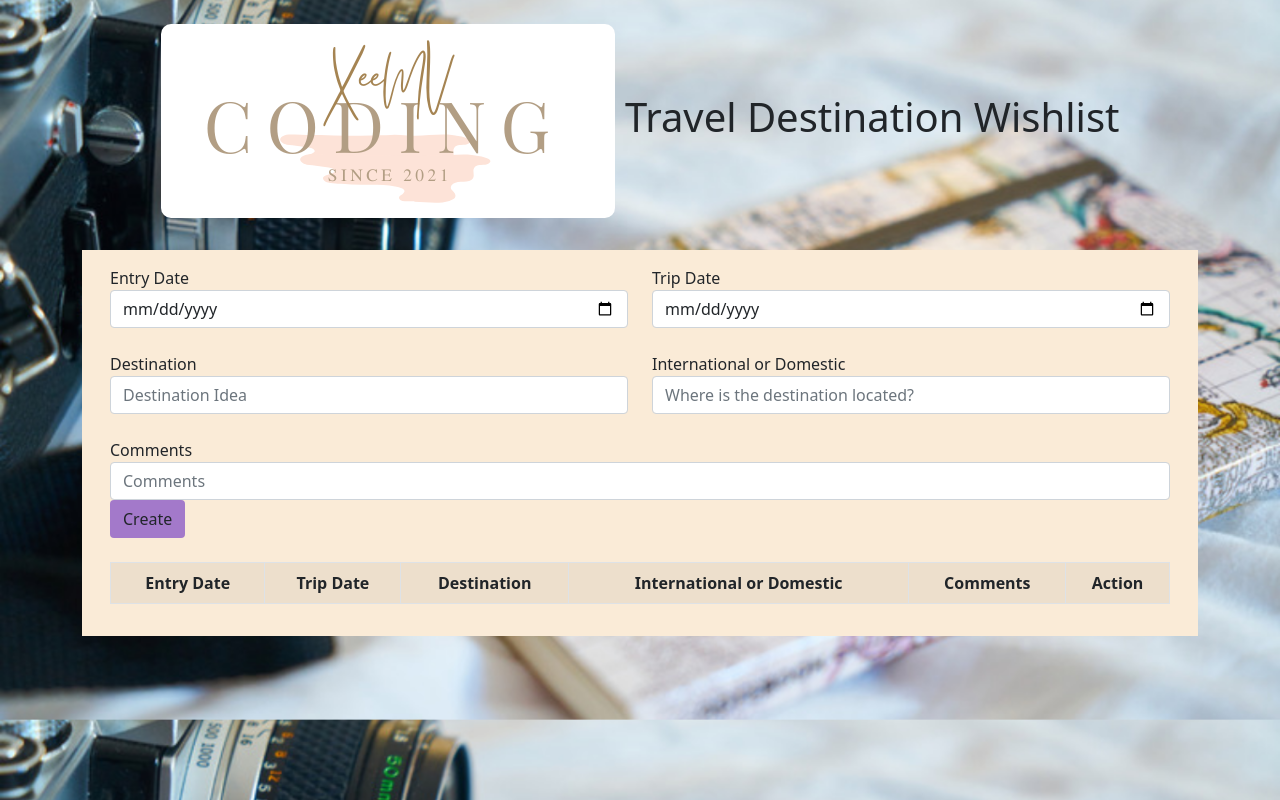
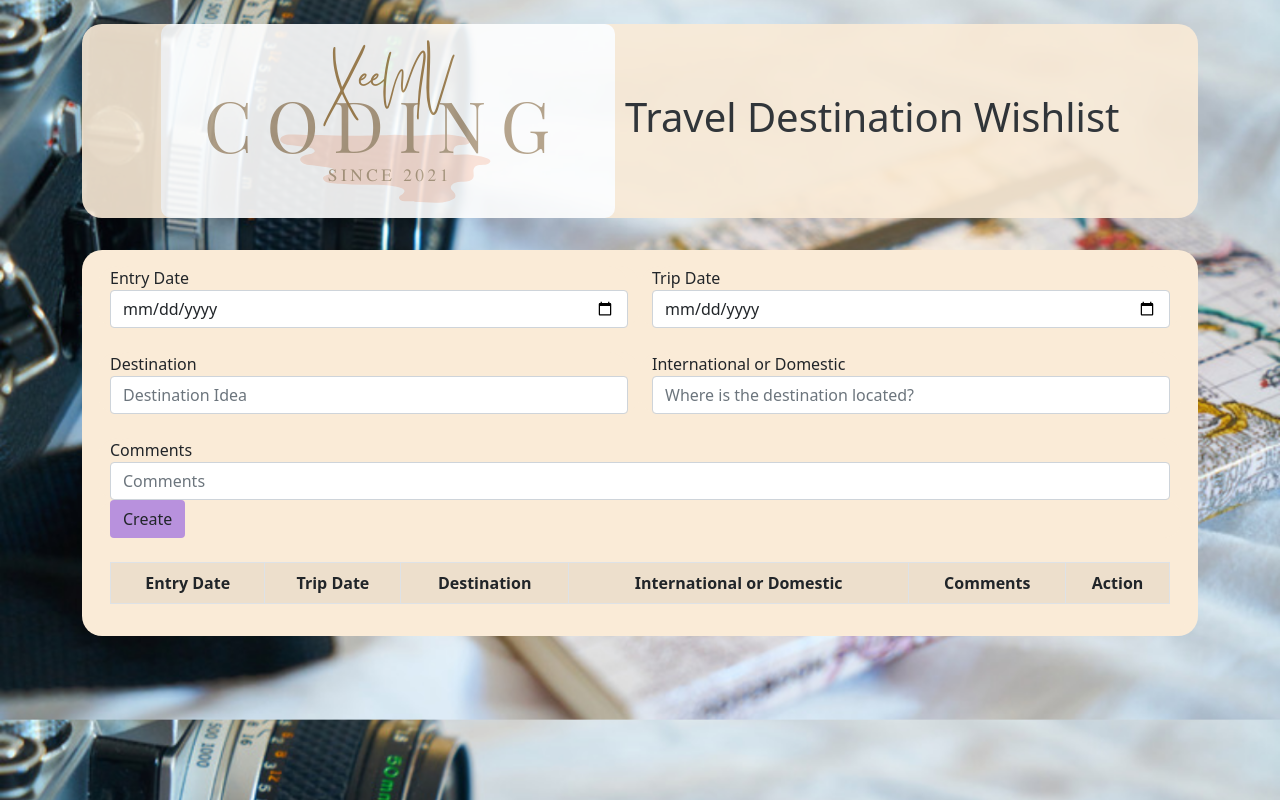
Before and after one commit to xeemv/FE-wk4-assignment, a website: page html/index.html in a window 1280 px wide. Drawn offline with nearby package versions, Linux system fonts and the light colour scheme.

Commit message:
changed some css styling

```diff
--- a/css/style.css
+++ b/css/style.css
@@ -1,7 +1,7 @@
 body{
     background-image: url(../images/travel.png);
     background-size: cover;
-    background-repeat: no-repeat center;
+    background-repeat: no-repeat center center fixed;
     -webkit-background-size: cover;
     -moz-background-size: cover;
     -o-background-size: cover;
@@ -11,7 +11,13 @@ img{
 }
 div{
     background-color: antiquewhite;
+    border-radius: 20px;
+}
+h1{
+    background-color: antiquewhite;
+    opacity: 90%;
+    border-radius: 20px;
 }
 .btn{
-    background-color: rgb(163, 121, 202);
+    background-color: rgb(184, 145, 221);
 }
```
